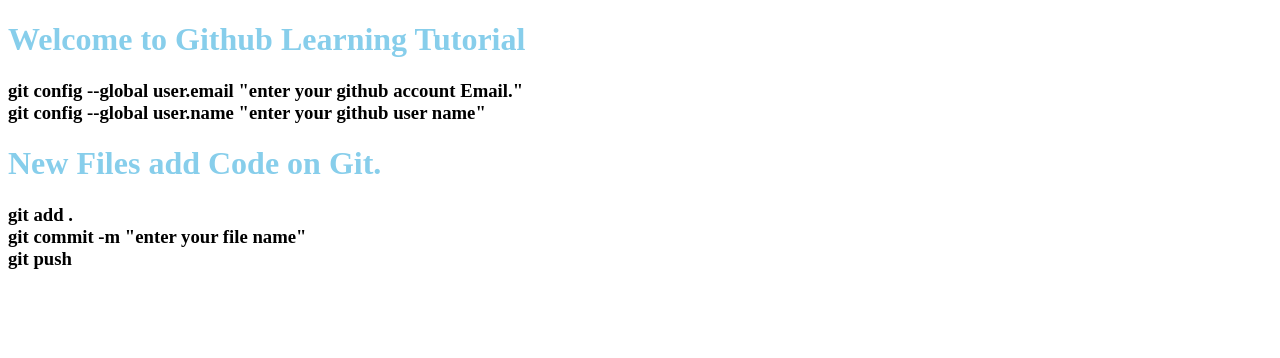
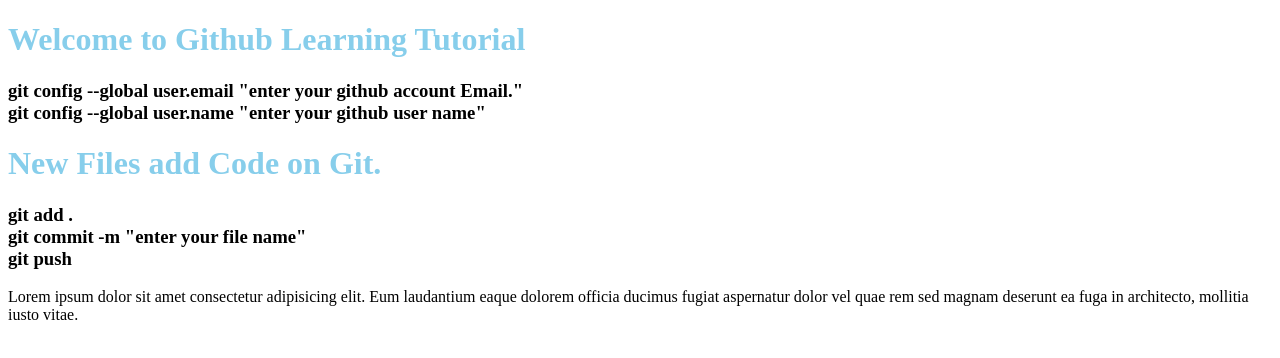
Before and after one commit to tanmoyspi/personalweb, a plain HTML site: page index.html in a window 1280 px wide. Drawn offline with Linux system fonts and the light colour scheme.

Commit message:
add text

```diff
--- a/index.html
+++ b/index.html
@@ -21,6 +21,7 @@
             git commit -m "enter your file name"<br>
             git push
         </h3>
+        <P>Lorem ipsum dolor sit amet consectetur adipisicing elit. Eum laudantium eaque dolorem officia ducimus fugiat aspernatur dolor vel quae rem sed magnam deserunt ea fuga in architecto, mollitia iusto vitae.</P>
 
 </body>
 </html>
```
